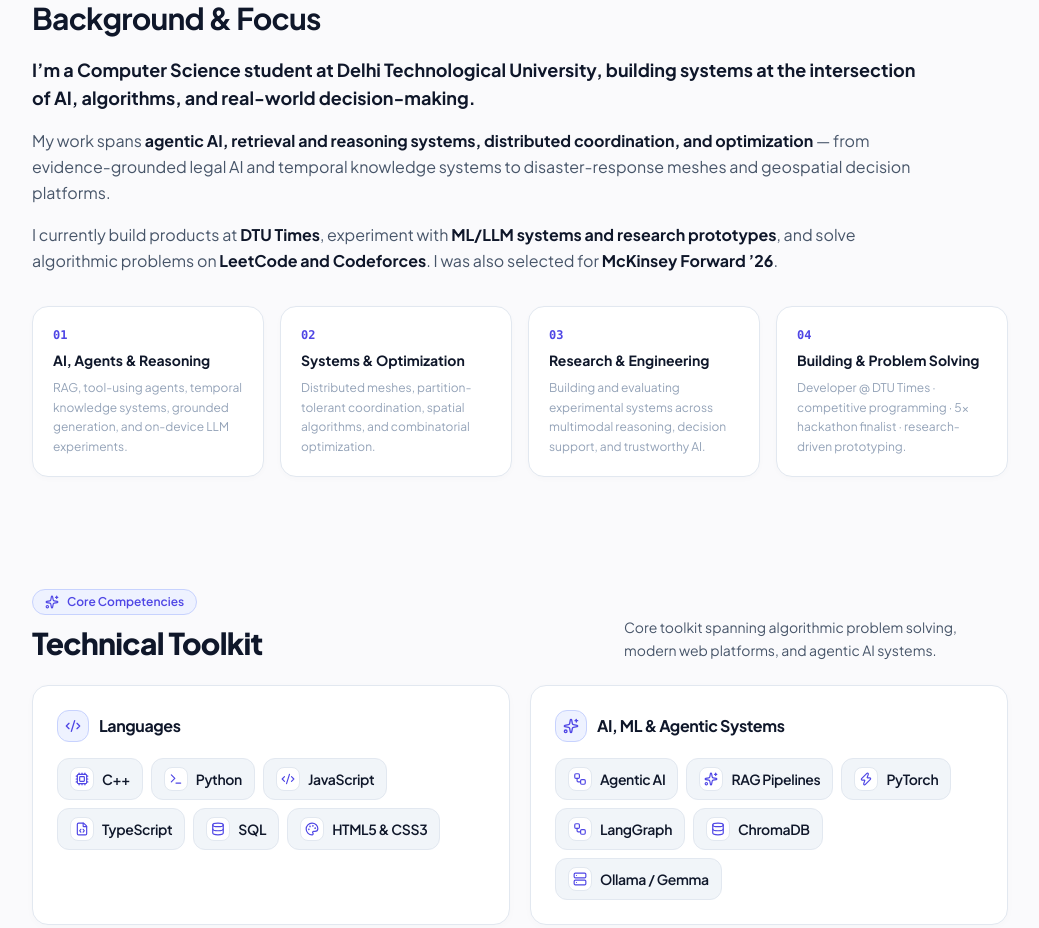
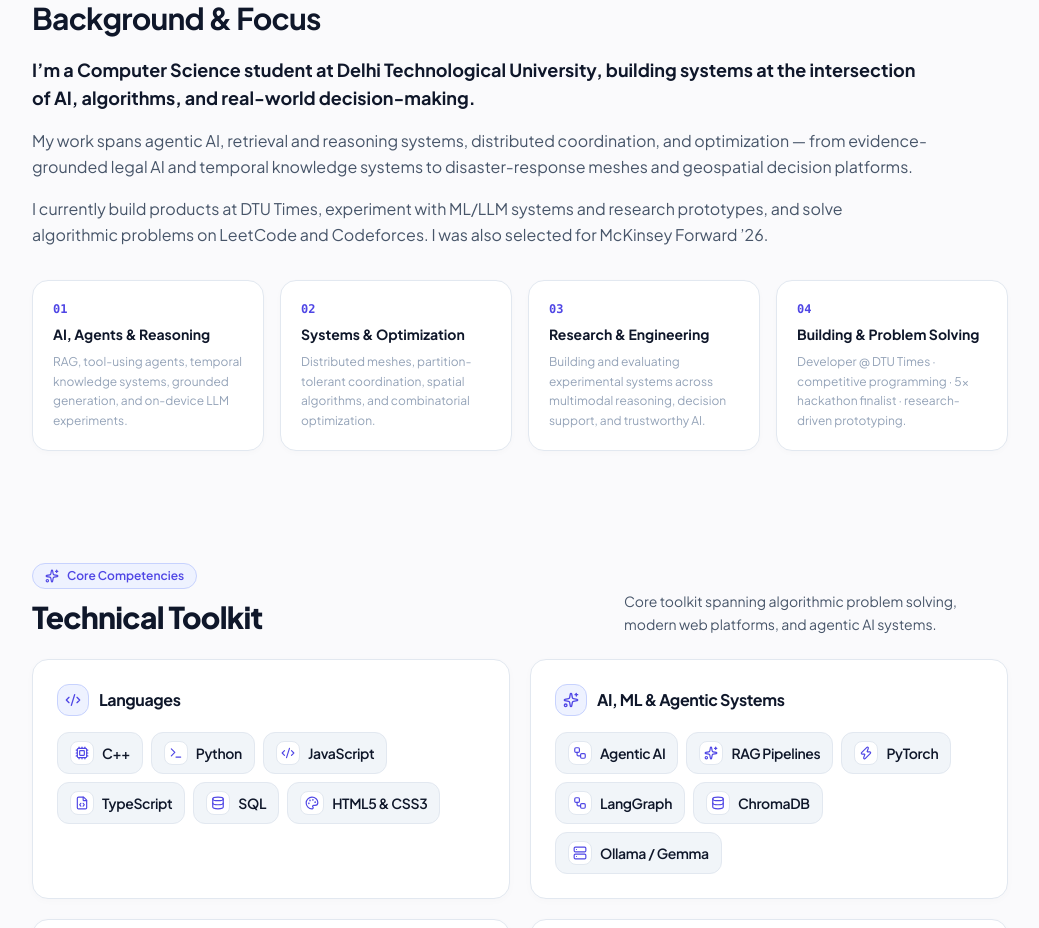
Before and after one commit to ShubhiDixit09/Portfolio_Latest, a React (Vite) app: page / in a window 1280 px wide. Shown: the part 820-1748 px from the top of the page, without its empty margins (120-1159 px from the left). Built offline with nearby package versions, Linux system fonts and the light colour scheme.

Commit message:
style: remove bold formatting from about section paragraphs

```diff
--- a/src/components/About.jsx
+++ b/src/components/About.jsx
@@ -46,34 +46,14 @@
             I’m a Computer Science student at Delhi Technological University, building systems at the intersection of AI, algorithms, and real-world decision-making.
           </p>
 
-          {/* Paragraph 2 - Specific bold terms */}
+          {/* Paragraph 2 - Normal text */}
           <p style={{ color: 'var(--text-2)' }}>
-            My work spans{' '}
-            <strong className="font-bold" style={{ color: 'var(--text-1)' }}>
-              agentic AI, retrieval and reasoning systems, distributed coordination, and optimization
-            </strong>{' '}
-            — from evidence-grounded legal AI and temporal knowledge systems to disaster-response meshes and geospatial decision platforms.
+            My work spans agentic AI, retrieval and reasoning systems, distributed coordination, and optimization — from evidence-grounded legal AI and temporal knowledge systems to disaster-response meshes and geospatial decision platforms.
           </p>
 
-          {/* Paragraph 3 - Specific bold terms */}
+          {/* Paragraph 3 - Normal text */}
           <p style={{ color: 'var(--text-2)' }}>
-            I currently build products at{' '}
-            <strong className="font-bold" style={{ color: 'var(--text-1)' }}>
-              DTU Times
-            </strong>
-            , experiment with{' '}
-            <strong className="font-bold" style={{ color: 'var(--text-1)' }}>
-              ML/LLM systems and research prototypes
-            </strong>
-            , and solve algorithmic problems on{' '}
-            <strong className="font-bold" style={{ color: 'var(--text-1)' }}>
-              LeetCode and Codeforces
-            </strong>
-            . I was also selected for{' '}
-            <strong className="font-bold" style={{ color: 'var(--text-1)' }}>
-              McKinsey Forward ’26
-            </strong>
-            .
+            I currently build products at DTU Times, experiment with ML/LLM systems and research prototypes, and solve algorithmic problems on LeetCode and Codeforces. I was also selected for McKinsey Forward ’26.
           </p>
         </div>
 
```
